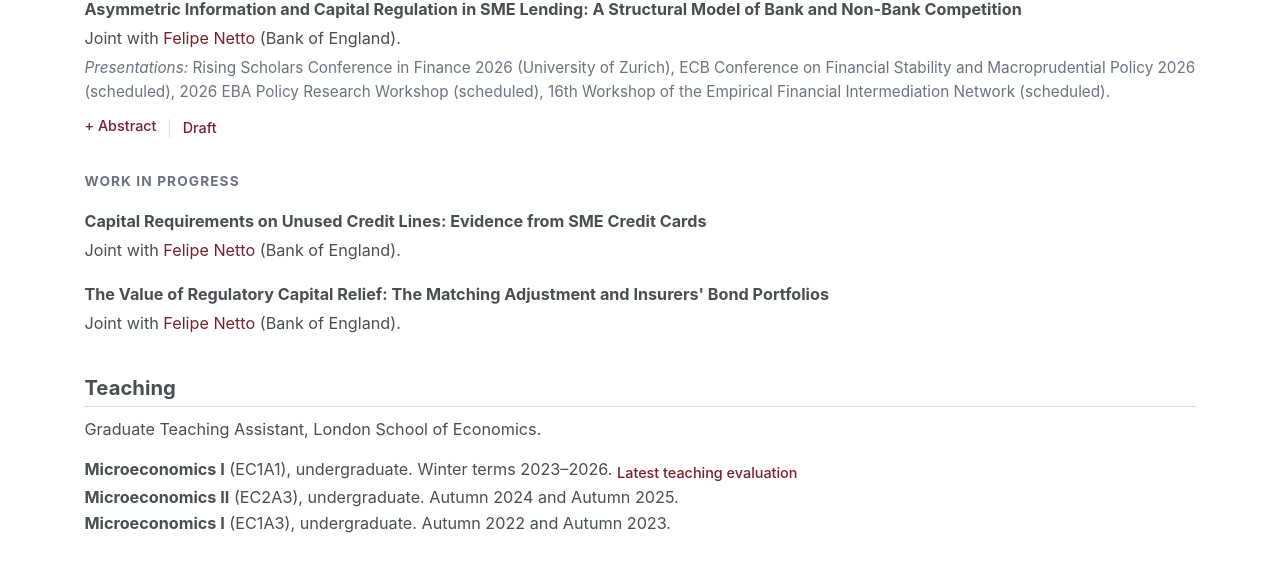
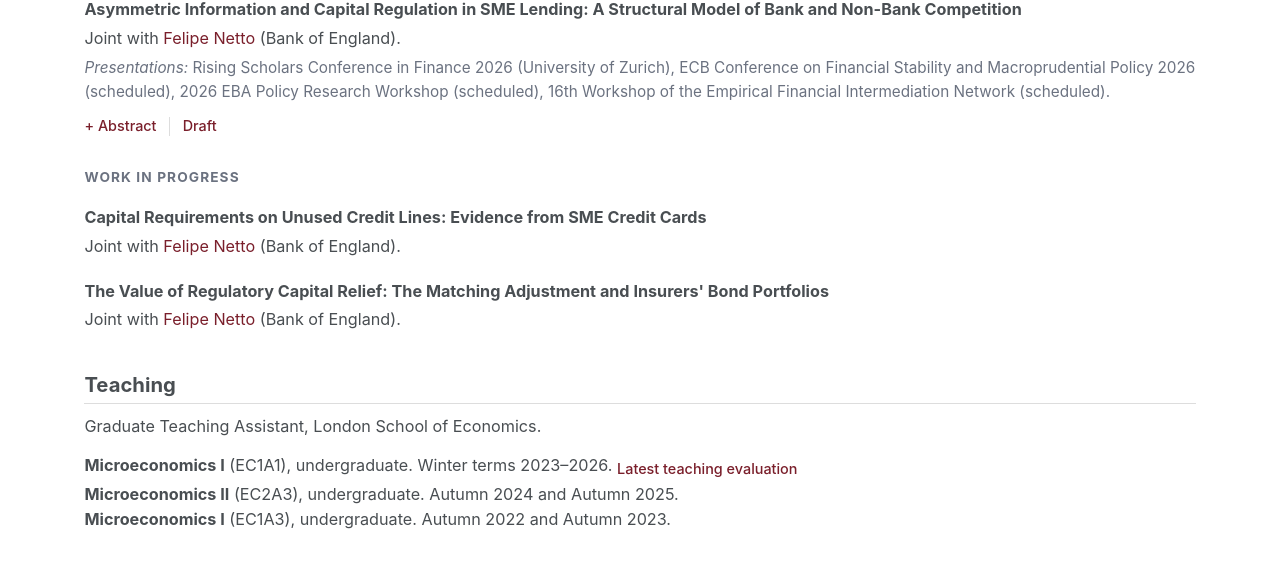
Before and after one commit to NegarMJazi/NegarMJazi.github.io, a Jekyll site: the page built from _pages/about.md, in a window 1280 px wide and 1325 px high. Shown: the part 695-1267 px from the top of the window. Built offline with Jekyll 4.4.1, drawn with Linux system fonts in a browser that asks for light colours; a script bundle is joined from its source files by our own code; library files that are not in the unit come from our copies.

Commit message:
Align Abstract and Draft links

```diff
--- a/_sass/_custom.scss
+++ b/_sass/_custom.scss
@@ -170,7 +170,7 @@
 .research-group{text-transform:uppercase;letter-spacing:.08em;font-size:.76rem!important;color:var(--muted)}
 /* paper links: plain text, thin dividers (hides the literal [ | ] separators) */
 .paper-links{font-size:0;display:inline-flex;align-items:center;flex-wrap:wrap;margin:.45rem 0 .15rem;vertical-align:middle}
-.paper-links a,.paper-links label{font-size:.8rem;font-weight:500;line-height:1.3;color:var(--accent)!important;padding:0 .7rem;border:0!important;border-left:1px solid var(--rule)!important;border-radius:0;background:none!important;cursor:pointer;text-decoration:none!important;transition:opacity .2s}
+.paper-links a,.paper-links label{margin:0;font-size:.8rem;font-weight:500;line-height:1.3;color:var(--accent)!important;padding:0 .7rem;border:0!important;border-left:1px solid var(--rule)!important;border-radius:0;background:none!important;cursor:pointer;text-decoration:none!important;transition:opacity .2s}
 .paper-links > :first-child{padding-left:0;border-left:0!important}
 .paper-links a:hover,.paper-links label:hover{opacity:.55}
 .paper-links label.abs-link::before{content:"+ "}
```
